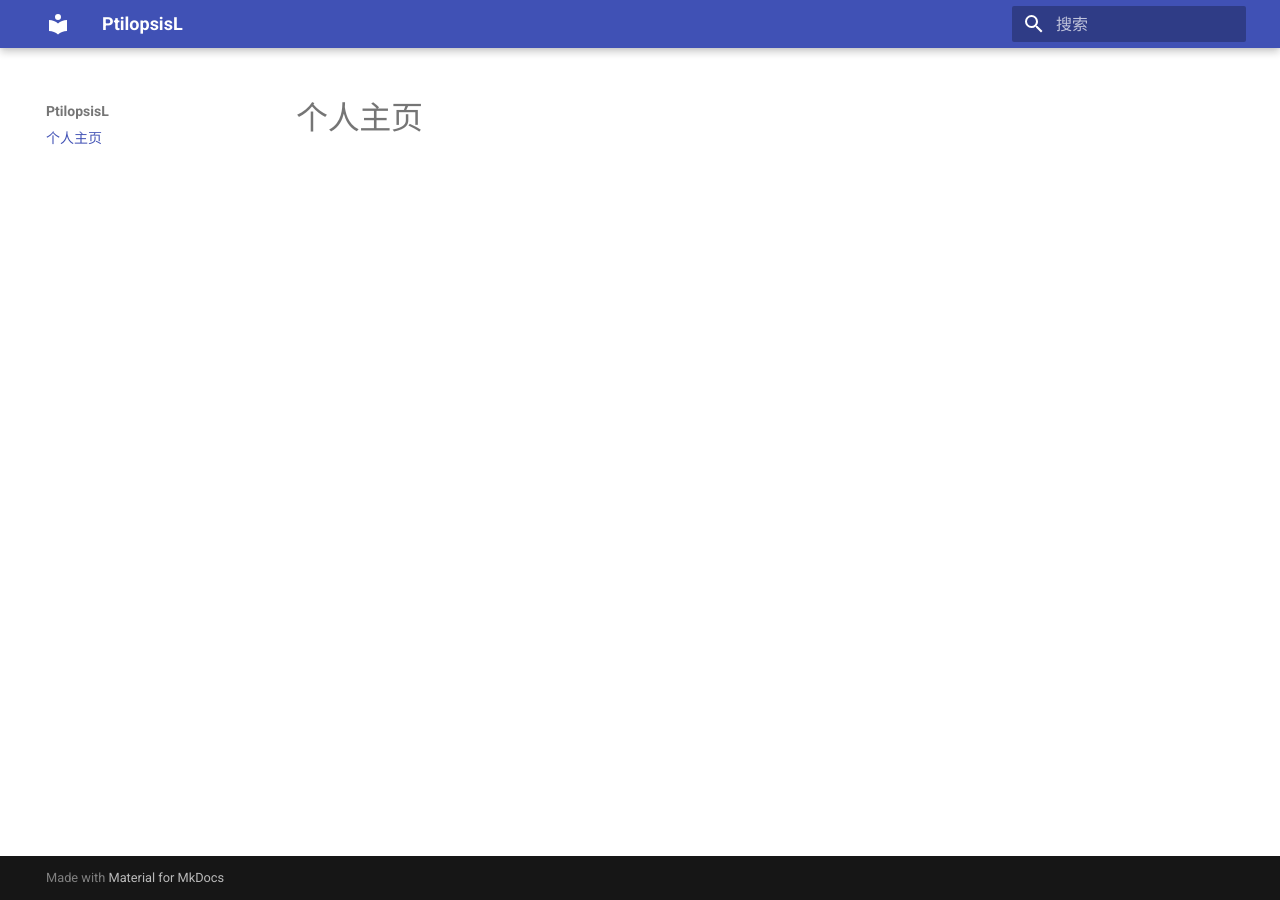
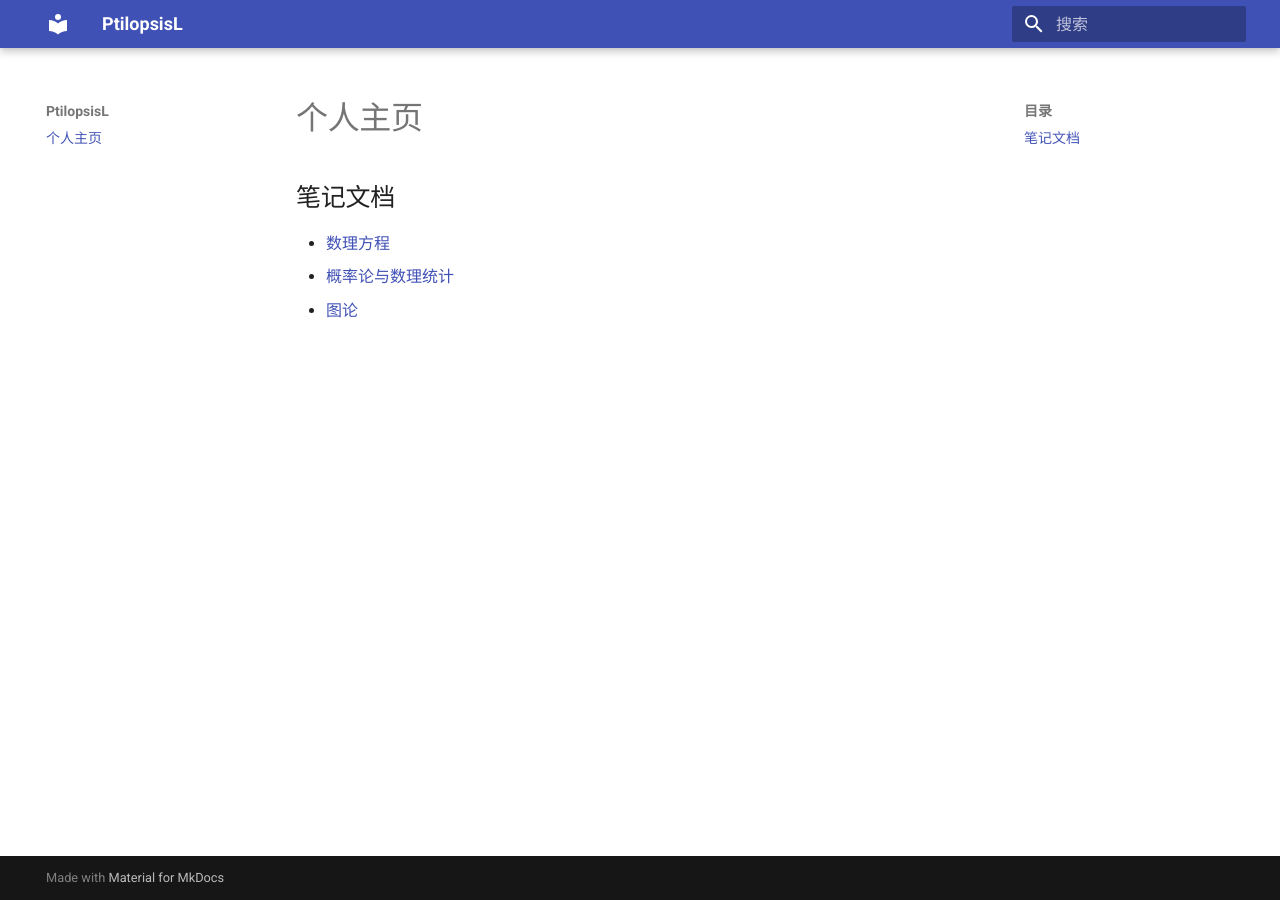
Before and after one commit to PtilopsisL/ptilopsisl.github.io, an MkDocs documentation site: the page built from docs/index.md, in a window 1280 px wide. Built offline with MkDocs 1.6.1 and Material for MkDocs 9.7.7, drawn with Linux system fonts in a browser that asks for light colours.

Commit message:
增加文档

```diff
--- a/docs/index.md
+++ b/docs/index.md
@@ -1 +1,5 @@
 # 个人主页
+## 笔记文档
+- [数理方程](/assets/slfc.pdf)
+- [概率论与数理统计](/assets/probability.pdf)
+- [图论](/assets/graph.pdf)
```
Also changed, not shown: 4 other files.
